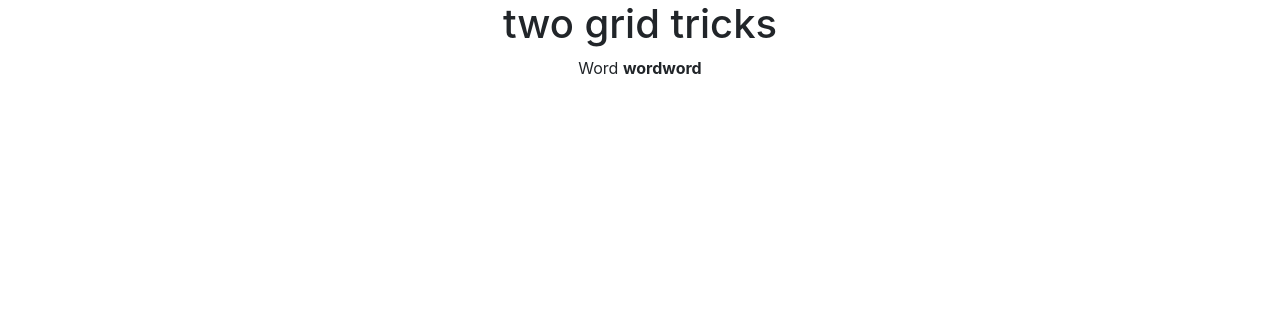
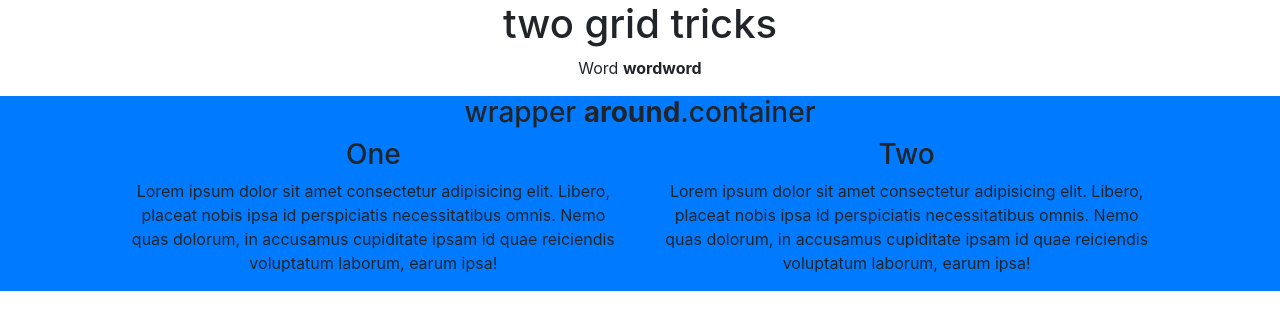
Before and after one commit to BoiseCodeWorks/fun-with-columns, a plain HTML site: page index.html in a window 1280 px wide. Drawn offline with nearby package versions, Linux system fonts and the light colour scheme.

Commit message:
I'm blue

```diff
--- a/index.html
+++ b/index.html
@@ -22,7 +22,23 @@
                 <p>Word <strong>word</strong><strong>word</strong></p>
             </div>
         </div>
-        <div class="row bg-primary text-center"></div>
+        <div class="row bg-primary text-center d-flex justify-content-center">
+            <div class="col-10">
+                <h3>wrapper <strong>around</strong>.container</h3>
+            </div>
+            <div class="col-5">
+                <h3>One</h3>
+                <p>Lorem ipsum dolor sit amet consectetur adipisicing elit. Libero, placeat nobis ipsa id perspiciatis
+                    necessitatibus omnis. Nemo quas dolorum, in accusamus cupiditate ipsam id quae reiciendis voluptatum
+                    laborum, earum ipsa!</p>
+            </div>
+            <div class="col-5">
+                <h3>Two</h3>
+                <p>Lorem ipsum dolor sit amet consectetur adipisicing elit. Libero, placeat nobis ipsa id perspiciatis
+                    necessitatibus omnis. Nemo quas dolorum, in accusamus cupiditate ipsam id quae reiciendis voluptatum
+                    laborum, earum ipsa!</p>
+            </div>
+        </div>
         <div class="row bg-secondary text-center"></div>
 
     </div>
```
